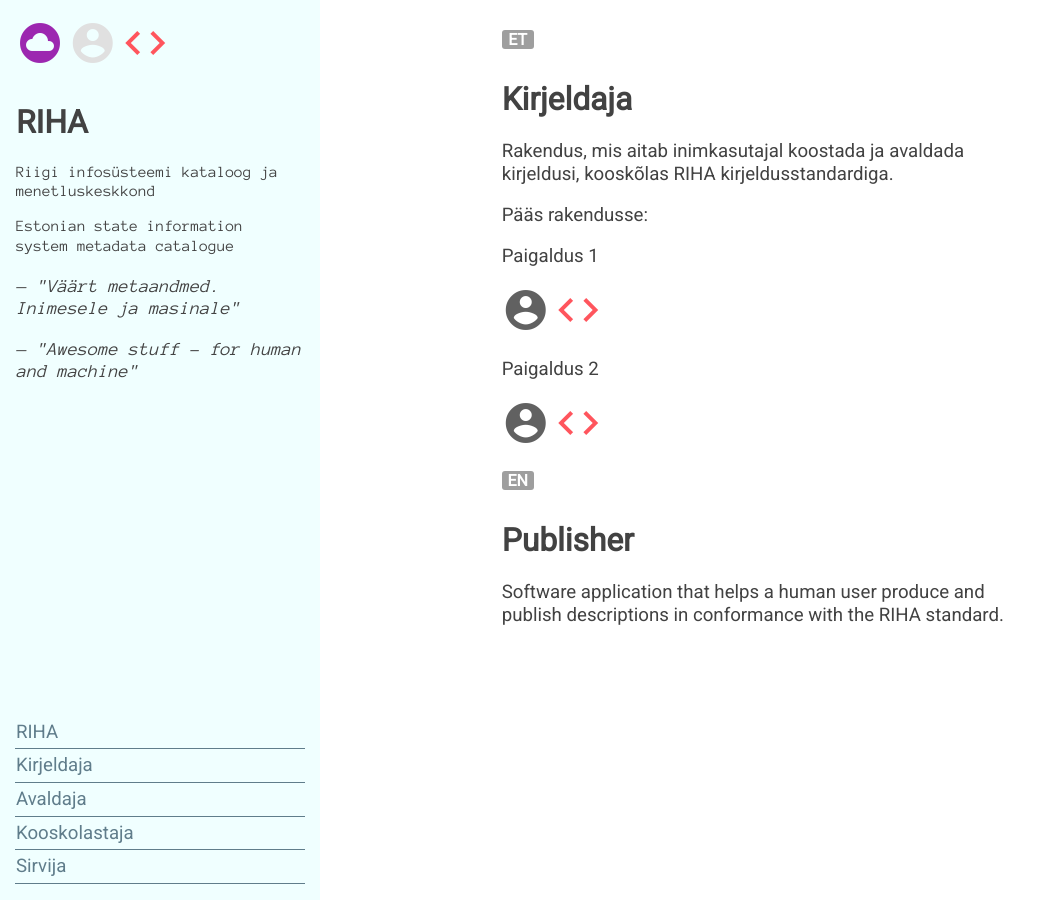
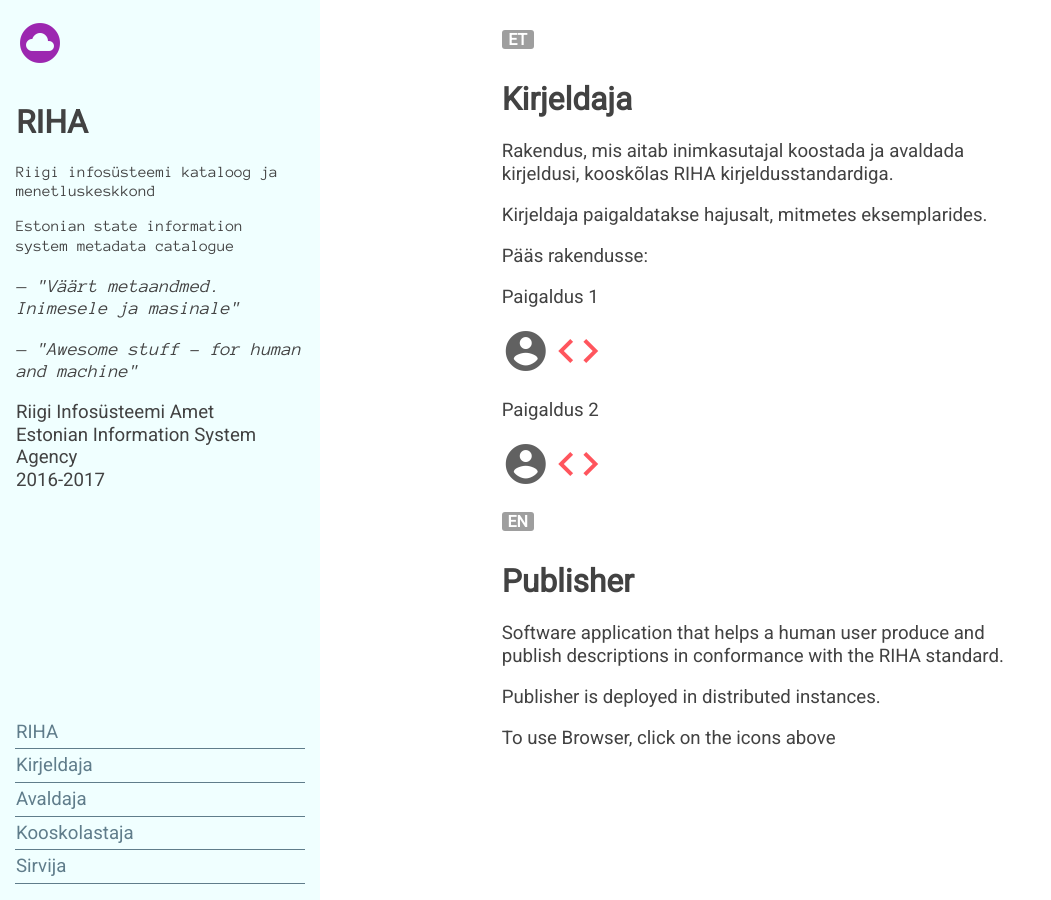
Before and after one commit to e-gov/RIHA-Index, a Jekyll site: the page built from Kirjeldaja.md, in a window 1280 px wide. Shown: the whole page, without its empty margins (0-1051 px from the left). Built offline with Jekyll 4.4.1, drawn with Linux system fonts in a browser that asks for light colours.

Commit message:
kaheksas

```diff
--- a/Kirjeldaja.md
+++ b/Kirjeldaja.md
@@ -11,6 +11,8 @@ nr: 2
 # Kirjeldaja
 
 Rakendus, mis aitab inimkasutajal koostada ja avaldada kirjeldusi, kooskõlas RIHA kirjeldusstandardiga.
+
+Kirjeldaja paigaldatakse hajusalt, mitmetes eksemplarides.
 
 Pääs rakendusse:
 
@@ -29,3 +31,7 @@ Paigaldus 2
 # Publisher
 
 Software application that helps a human user produce and publish descriptions in conformance with the RIHA standard.
+
+Publisher is deployed in distributed instances.
+
+To use Browser, click on the icons above
--- a/_includes/Riba.html
+++ b/_includes/Riba.html
@@ -2,8 +2,8 @@
   <div>
     <p>
       <i class="material-icons ikoon" style='color: #9C27B0; font-size: 48px;'>cloud_circle</i>
-      <i class="material-icons ikoon" style='color: #E0E0E0; font-size: 48px;'>account_circle</i>
-      <i class="material-icons ikoon" style='color: #FF555D; font-size: 48px;'>code</i><br>
+      <!-- i class="material-icons ikoon" style='color: #E0E0E0; font-size: 48px;'>account_circle</i>
+      <i class="material-icons ikoon" style='color: #FF555D; font-size: 48px;'>code</i><br -->
     </p>
     <h1>{{ site.title }}</h1>
     <p class='teine'>
@@ -19,6 +19,12 @@
       <i>&mdash; "Awesome stuff - for human and machine"</i>
     </p>
   </div>
+
+  <p>
+    Riigi Infosüsteemi Amet<br>
+    Estonian Information System Agency<br>
+    2016-2017
+  </p>
 
   <div class="RibaKleepuv">
     <div class="RibaLoetelu">
```
Also changed, not shown: Avaldaja.md (+2 -0 lines), Kooskolastaja.md (+2 -0 lines), Sirvija.md (+1 -0 lines).
